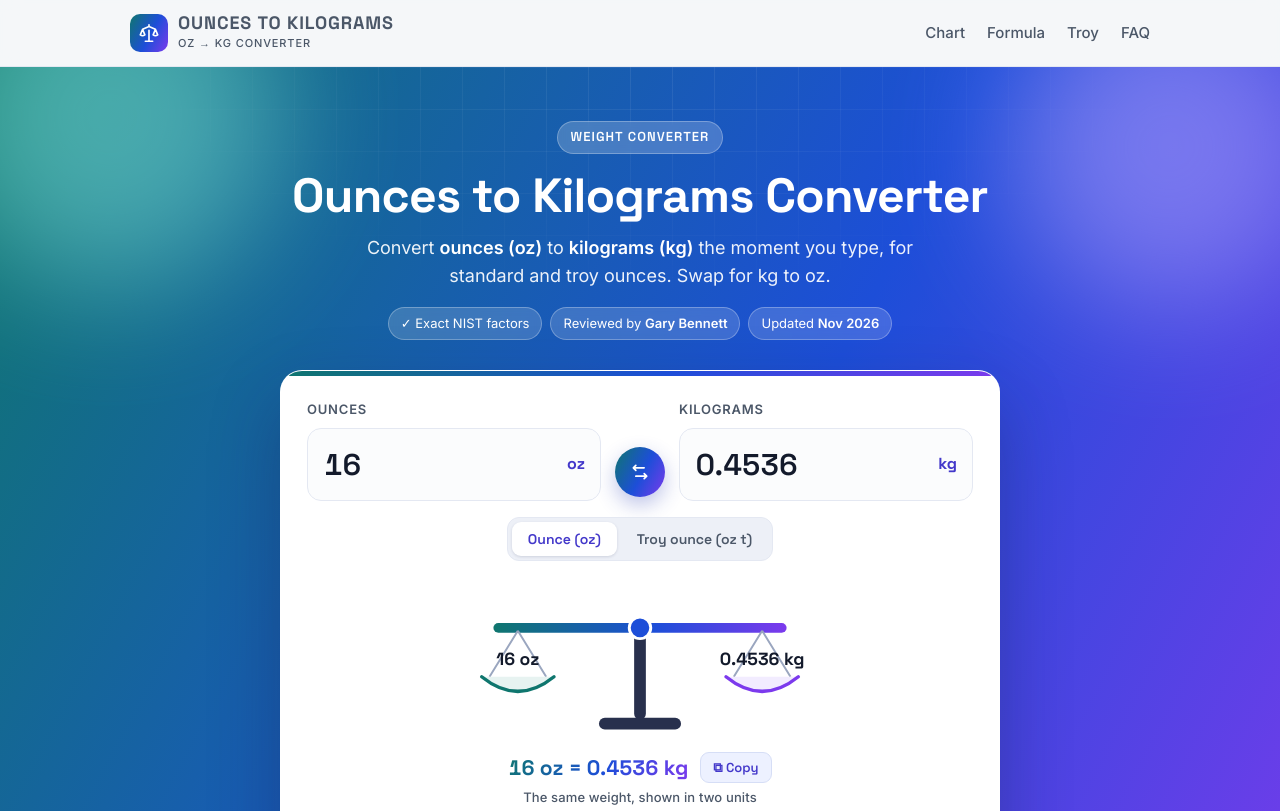
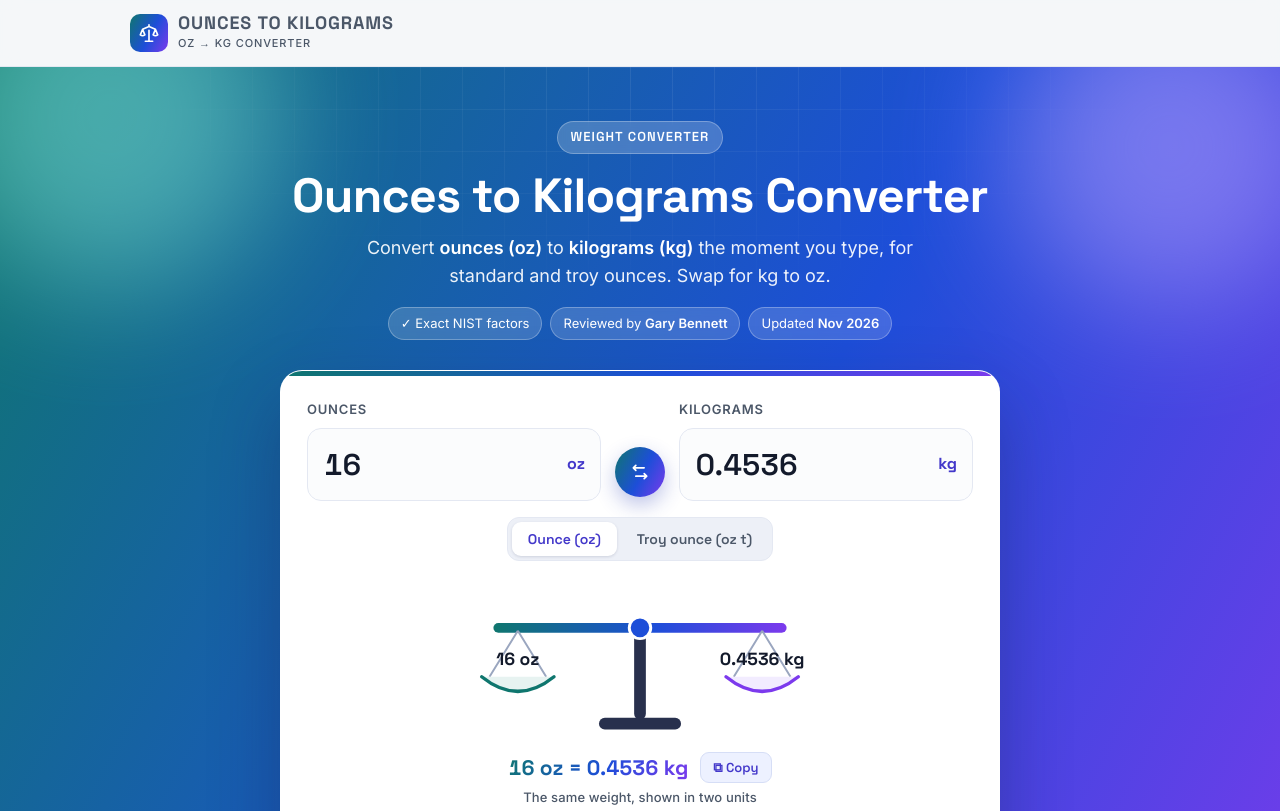
Before and after one commit to gohar479-cloud/ouncestokilograms, a plain HTML site: page index.html in a window 1280 px wide. Shown: the top 811 px of the page. Drawn offline with Linux system fonts and the light colour scheme.

Commit message:
Remove header nav links
Co-Authored-By: Claude Opus 4.8 <noreply@anthropic.com>
Claude-Session: https://claude.ai/code/session_01ED7bxjZpctyrBPGLPZr88i

```diff
--- a/index.html
+++ b/index.html
@@ -210,12 +210,6 @@ footer .fnav{display:flex;gap:18px;font-size:14px;flex-wrap:wrap}
     <span class="mk"><svg width="22" height="22" viewBox="0 0 24 24" fill="none"><path d="M12 3v2m0 0-7 3m7-3 7 3M5 8l-2.5 6a4 4 0 0 0 5 0L5 8zm14 0-2.5 6a4 4 0 0 0 5 0L19 8zM8 21h8m-4 0V9" stroke="#fff" stroke-width="1.8" stroke-linecap="round" stroke-linejoin="round"/></svg></span>
     <span><b>Ounces&nbsp;to&nbsp;Kilograms</b><span>oz → kg converter</span></span>
   </a>
-  <nav>
-    <a href="#chart">Chart</a>
-    <a href="#convert">Formula</a>
-    <a href="#troy">Troy</a>
-    <a href="#faq">FAQ</a>
-  </nav>
 </div></header>
 
 <main id="top">
```
